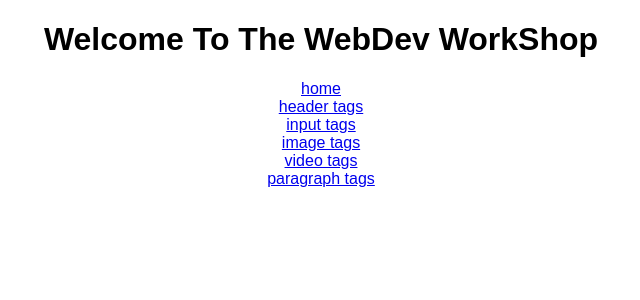
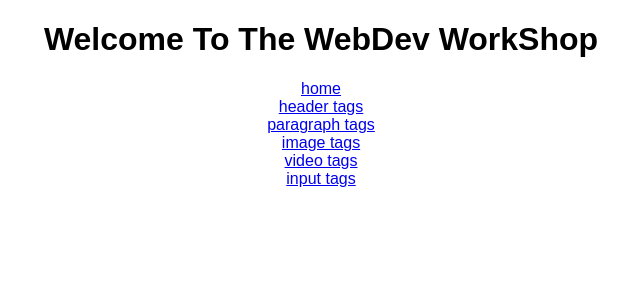
Before and after one commit to Infinity0106/WS-web-dev, a React (Create React App) app: page / in a window 1280 px wide. Shown: the top 300 px of the page, without its empty margins (319-959 px from the left). Built offline with nearby package versions, Linux system fonts and the light colour scheme.

Commit message:
HTML tutorial fix change menu order

```diff
--- a/src/App.js
+++ b/src/App.js
@@ -16,13 +16,13 @@ export default function App() {
         <br />
         <Link to="/headertags">header tags</Link>
         <br />
-        <Link to="/inputtags">input tags</Link>
+        <Link to="/paragraphtags">paragraph tags</Link>
         <br />
         <Link to="/imgtags">image tags</Link>
         <br />
         <Link to="/videotags">video tags</Link>
         <br />
-        <Link to="/paragraphtags">paragraph tags</Link>
+        <Link to="/inputtags">input tags</Link>
       </div>
       <Switch>
         <Route path="/headertags" component={HeaderTag} />
```
